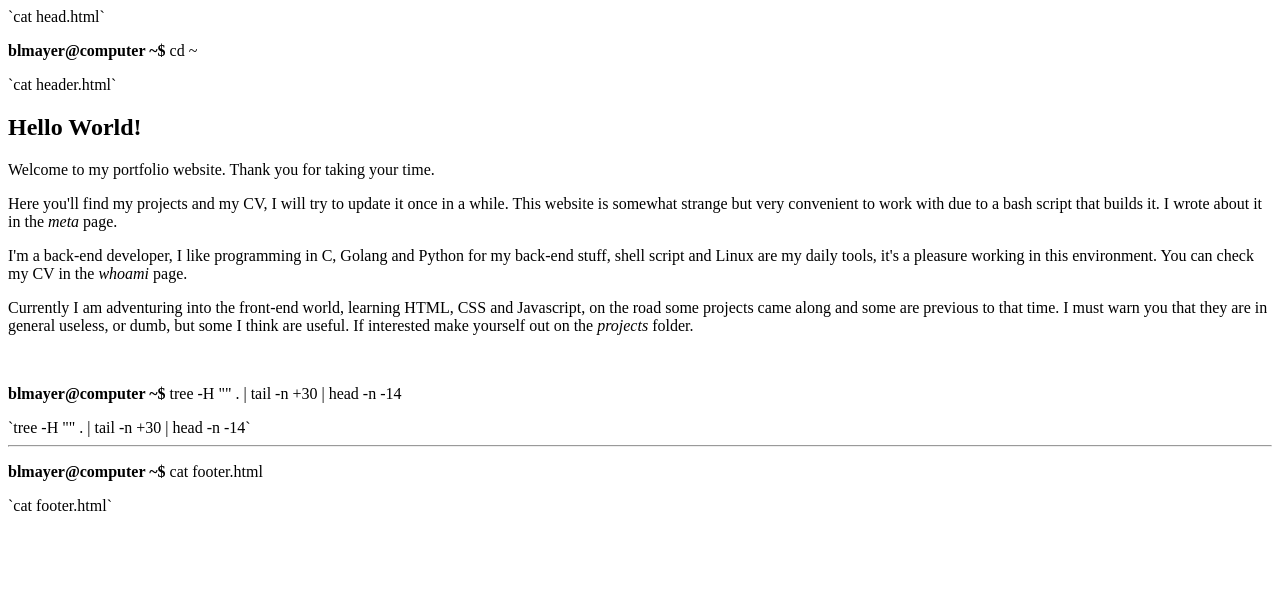
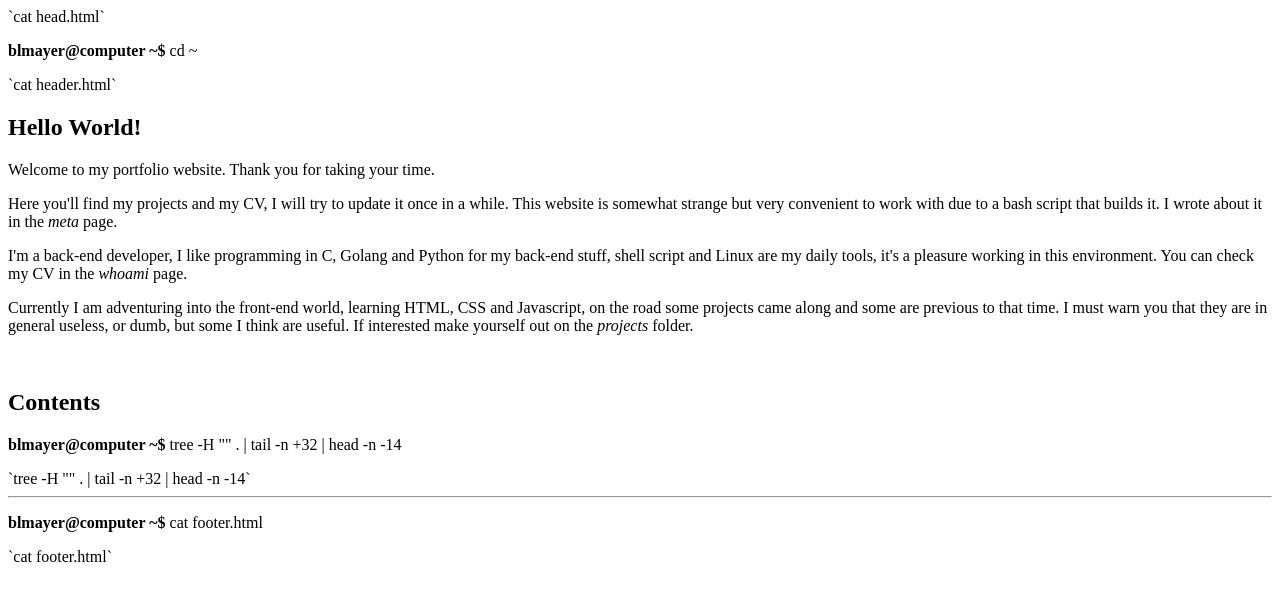
Before and after one commit to blmayer/website, a plain HTML site: page static/index.html in a window 1280 px wide. Drawn offline with Linux system fonts and the light colour scheme.

Commit message:
Improved listing

```diff
--- a/static/index.html
+++ b/static/index.html
@@ -29,8 +29,9 @@
     </p>
     <br>
 
-    <p><strong>blmayer@computer ~$ </strong>tree -H "" . | tail -n +30 | head -n -14</p>
-    `tree -H "" . | tail -n +30 | head -n -14`
+    <h2>Contents</h2>
+    <p><strong>blmayer@computer ~$ </strong>tree -H "" . | tail -n +32 | head -n -14</p>
+    `tree -H "" . | tail -n +32 | head -n -14`
 
     <hr class="line" />
     <p><strong>blmayer@computer ~$ </strong>cat footer.html</p>
```
